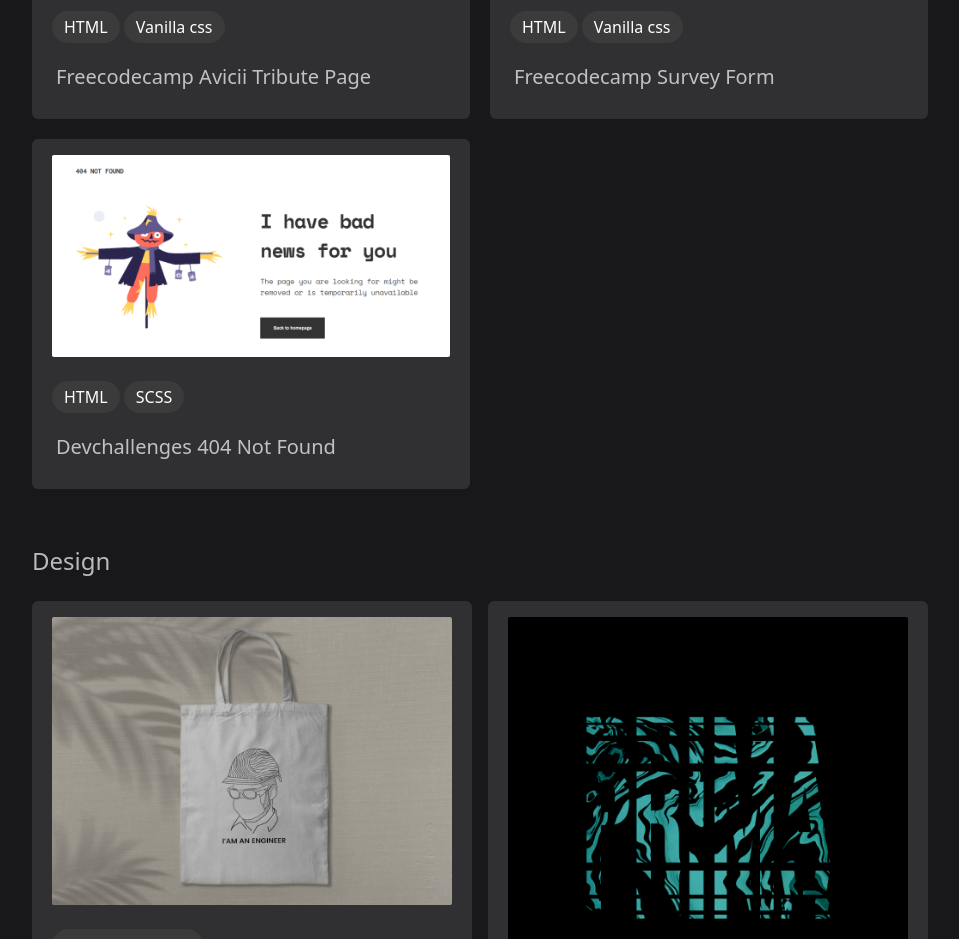
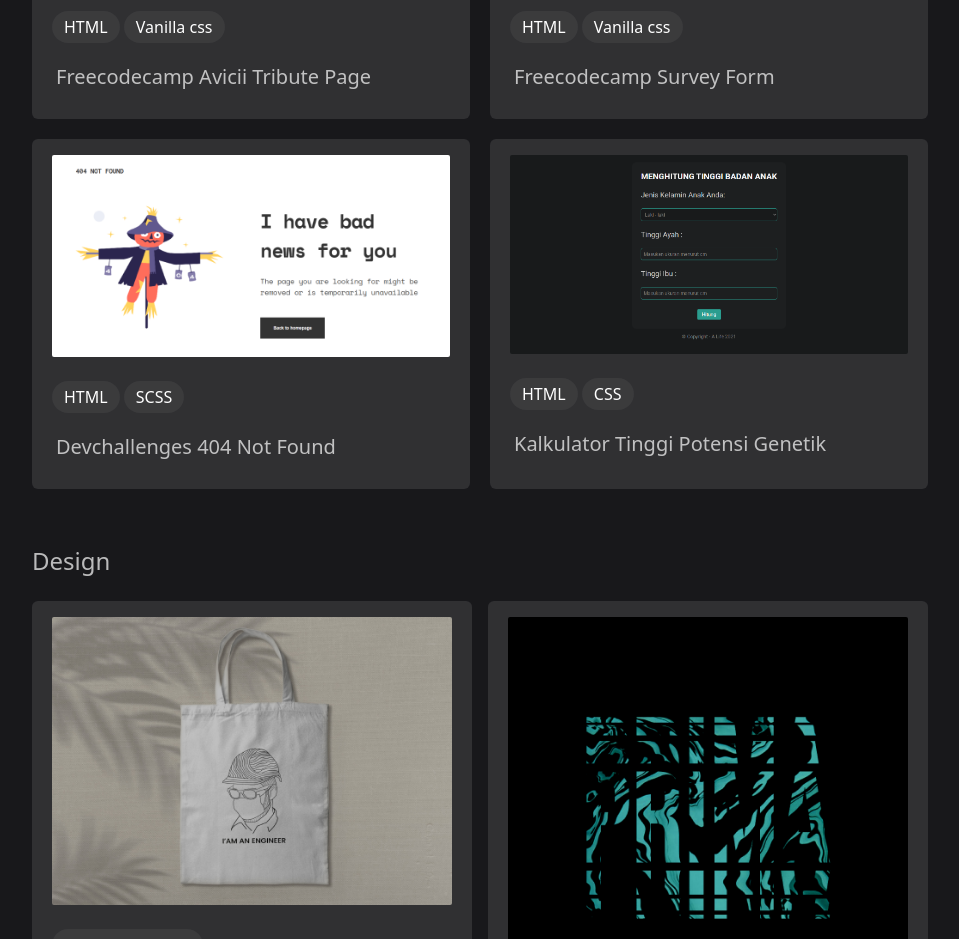
Before and after one commit to coderzhaxor/portfolio, a website: page projects.html in a window 1280 px wide. Shown: the part 920-1859 px from the top of the page, without its empty margins (160-1119 px from the left). Drawn offline with nearby package versions, Linux system fonts and the light colour scheme.

Commit message:
Add ukur tinggi project

```diff
--- a/projects.html
+++ b/projects.html
@@ -82,6 +82,15 @@
 				</div>
 				<h3 class="px-1 py-3">Devchallenges 404 Not Found</h3>
 			</a>
+			<a href="https://coderzhaxor.github.io/ukur-tinggi/"
+			   class="projects-box block px-5 py-4 bg-white/10 rounded-md hover:bg-white/20 transition-colors duration-300">
+			   <img class="rounded-sm w-full" src="assets/img/projects/ukur-tinggi.png">
+			   <div class="label mt-6 block">
+				   <button class="py-1 px-3 bg-white/5 rounded-full">HTML</button>
+				   <button class="py-1 px-3 bg-white/5 rounded-full">CSS</button>
+				</div>
+				<h3 class="px-1 py-3">Kalkulator Tinggi Potensi Genetik</h3>
+			</a>
 		</div>
 	</section>
 
```
Also changed, not shown: assets/img/projects/ukur-tinggi.png (added).
